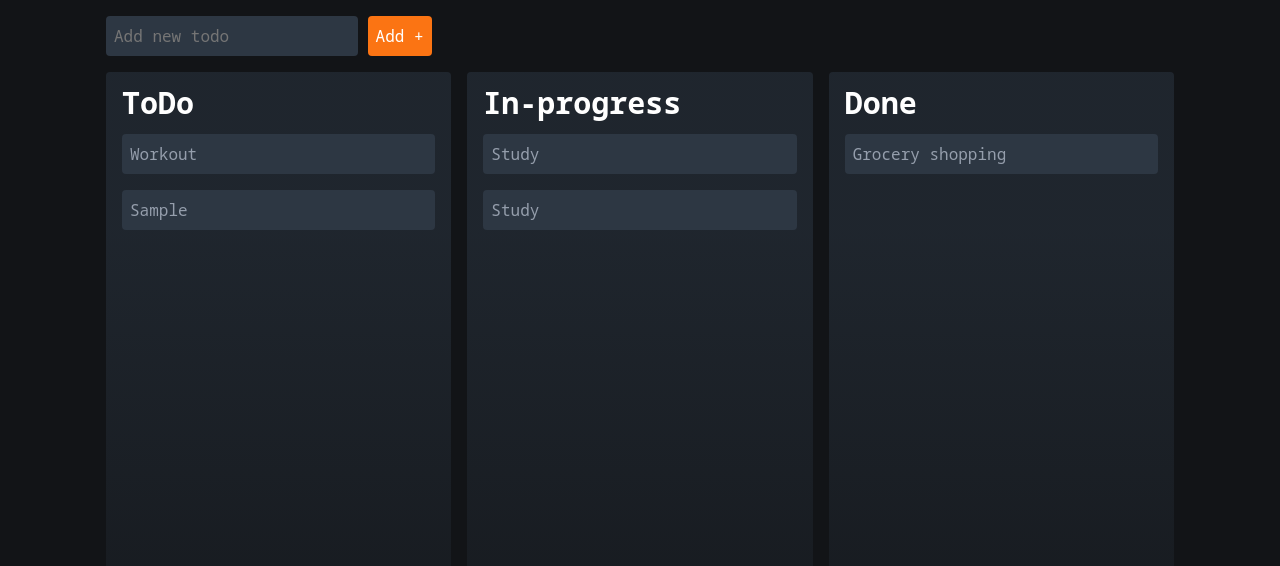
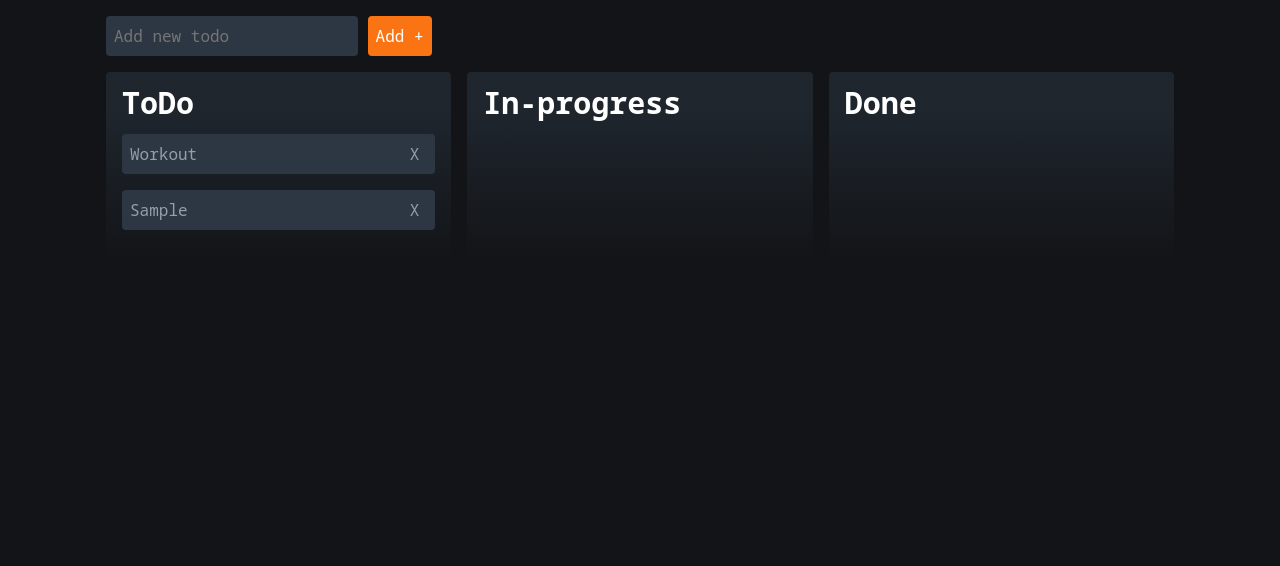
Before and after one commit to darryncodes/kanban, a plain HTML site: page index.html in a window 1280 px wide. Both pictures are taken after typing "Sample" into the empty fields and a click on the button "Add +". Drawn offline with Linux system fonts and the light colour scheme.

Commit message:
feat: creating delete todo logic

```diff
--- a/app.js
+++ b/app.js
@@ -4,6 +4,8 @@ const lane = document.querySelectorAll(".lane");
 const form = document.getElementById("form");
 const input = document.getElementById("input");
 const todo = document.getElementById("todo");
+
+const taskBtn = document.querySelectorAll(".task-btn");
 
 // FUNCTION TO TURN STYLING ON AND OFF WHEN TASK IS BEING DRAGGED
 const handleStyle = (task) => {
@@ -60,10 +62,19 @@ const createTask = (e) => {
 
     if (!value) return;
 
-    const newTask = document.createElement("p");
+    const newTask = document.createElement("div");
     newTask.classList.add("task");
     newTask.setAttribute("draggable", "true");
-    newTask.innerText = value;
+
+    const content = document.createElement("p");
+    content.innerText = value;
+
+    const deleteBtn = document.createElement("button");
+    deleteBtn.classList.add("task-btn");
+    deleteBtn.innerText = "X";
+
+    newTask.appendChild(content);
+    newTask.appendChild(deleteBtn);
 
     handleStyle(newTask);
 
@@ -73,3 +84,11 @@ const createTask = (e) => {
 };
 
 form.addEventListener("submit", createTask);
+
+// DELETE TO DO
+
+document.addEventListener("click", function (e) {
+    if (e.target.classList.value === "task-btn") {
+        e.target.parentElement.remove();
+    }
+});
--- a/index.html
+++ b/index.html
@@ -30,18 +30,18 @@
             <!-- TODO LANE START -->
             <section class="lane" id="todo">
                 <h2 class="heading">ToDo</h2>
-                <p class="task" draggable="true">Workout</p>
+                <div class="task" draggable="true">
+                    <p>Workout</p>
+                    <button class="task-btn">X</button>
+                </div>
             </section>
             <!-- IN-PROGRESS LANE START -->
             <section class="lane">
                 <h2 class="heading">In-progress</h2>
-                <p class="task" draggable="true">Study</p>
-                <p class="task" draggable="true">Study</p>
             </section>
             <!-- DONE LANE START -->
             <section class="lane">
                 <h2 class="heading">Done</h2>
-                <p class="task" draggable="true">Grocery shopping</p>
             </section>
         </div>
         <!-- KANBAND BOARD END -->
--- a/styles.css
+++ b/styles.css
@@ -62,7 +62,7 @@ main {
     padding: 1rem;
     border: none;
     border-radius: var(--radius);
-    min-height: 100vh;
+    /* min-height: 100vh; */
 }
 
 .heading {
@@ -73,12 +73,23 @@ main {
 }
 
 .task {
+    display: flex;
+    align-items: center;
+    justify-content: space-between;
     background-color: var(--clr-dark-400);
     margin-bottom: 1rem;
     padding: 0.5rem;
     border: none;
     border-radius: var(--radius);
     cursor: move;
+}
+
+.task-btn {
+    color: inherit;
+    background: none;
+    padding: 0 0.5rem;
+    border: none;
+    cursor: pointer;
 }
 
 .dragging {
```
